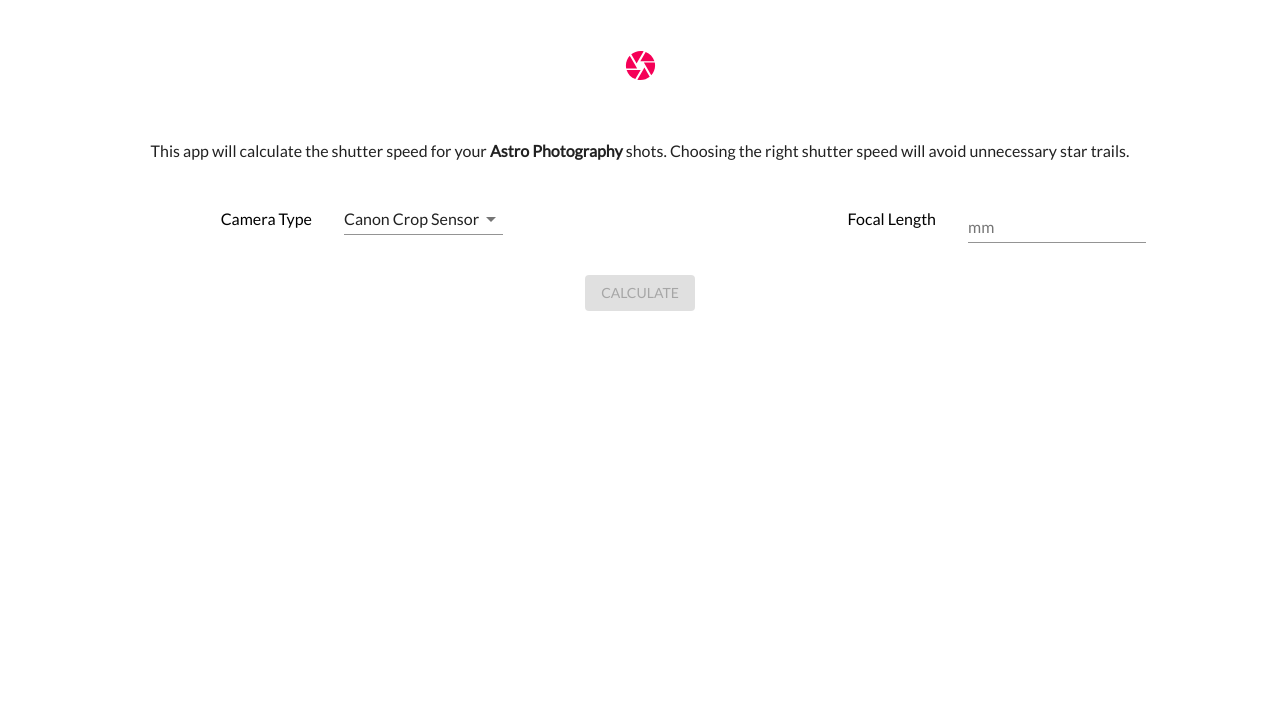
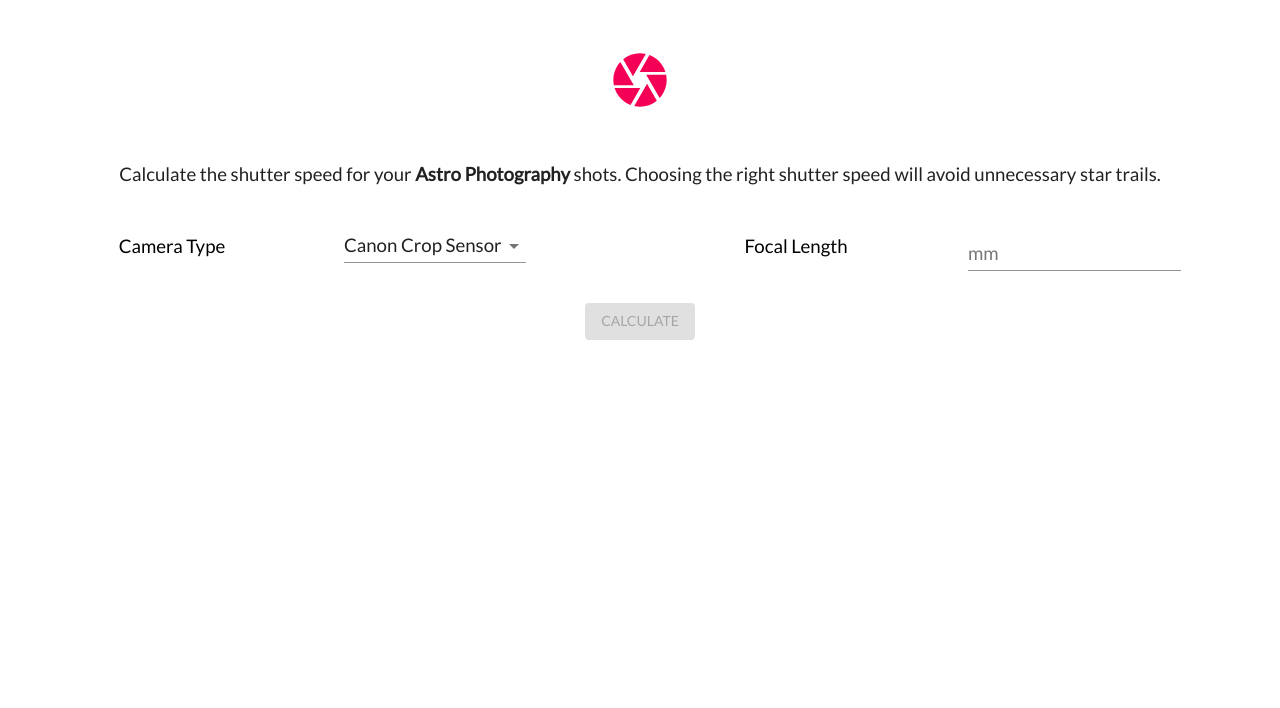
Before and after one commit to chilupa/500th-rule-of-photography, a Gatsby site: page / in a window 1280 px wide. Shown: the part 92-800 px from the top of the page. Built offline with nearby package versions, Linux system fonts and the light colour scheme; Gatsby itself is replaced by a stand-in of ours.

Commit message:
Refactor header and align grid items

```diff
--- a/src/components/CameraSettings/CameraSettings.js
+++ b/src/components/CameraSettings/CameraSettings.js
@@ -1,9 +1,10 @@
 import React, { useState } from "react"
-import { Grid, Button, Typography, Box } from "@material-ui/core"
+import { Grid, Button, Typography } from "@material-ui/core"
 import CameraType from "../CameraType/CameraType"
 import FocalLength from "../FocalLength/FocalLength"
 import CameraIcon from "@material-ui/icons/Camera"
 import Field from "../Field/Field"
+import CenteredBox from "../CenteredBox/CenteredBox"
 
 const CameraSettings = () => {
   const [cropType, setCropType] = useState("Canon Crop Sensor")
@@ -45,15 +46,14 @@ const CameraSettings = () => {
       spacing={4}
     >
       <Grid item>
-        <Box display="flex" flexDirection="row" justifyContent="center" p={3}>
-          <CameraIcon color="secondary" fontSize="large" />
-        </Box>
+        <CenteredBox>
+          <CameraIcon color="secondary" style={{ fontSize: "4rem" }} />
+        </CenteredBox>
       </Grid>
       <Grid item xs={12}>
         <Typography variant="body1" color="textPrimary" align="center">
-          This app will calculate the shutter speed for your{" "}
-          <b>Astro Photography</b> shots. Choosing the right shutter speed will
-          avoid unnecessary star trails.
+          Calculate the shutter speed for your <b>Astro Photography</b> shots.
+          Choosing the right shutter speed will avoid unnecessary star trails.
         </Typography>
       </Grid>
       <Grid item xs={6} sm={3}>
--- a/src/components/CenteredBox/CenteredBox.js
+++ b/src/components/CenteredBox/CenteredBox.js
@@ -2,7 +2,7 @@ import { Box } from "@material-ui/core"
 import React from "react"
 
 const CenteredBox = ({ children }) => (
-  <Box display="flex" flexDirection="row" justifyContent="center" p={4}>
+  <Box display="flex" flexDirection="row" justifyContent="center" p={2}>
     {children}
   </Box>
 )
--- a/src/components/Field/Field.js
+++ b/src/components/Field/Field.js
@@ -2,7 +2,7 @@ import React from "react"
 import { Typography } from "@material-ui/core"
 
 const Field = ({ text }) => (
-  <Typography variant="body1" align="right">
+  <Typography variant="body1" align="center">
     {text}
   </Typography>
 )
--- a/src/pages/index.js
+++ b/src/pages/index.js
@@ -11,8 +11,11 @@ import {
 const theme = createMuiTheme({
   typography: {
     fontFamily: "Lato",
+    body1: {
+      fontSize: "1.2rem",
+    },
     h1: {
-      fontSize: "2rem",
+      fontSize: "2.3rem",
     },
   },
 })
```
